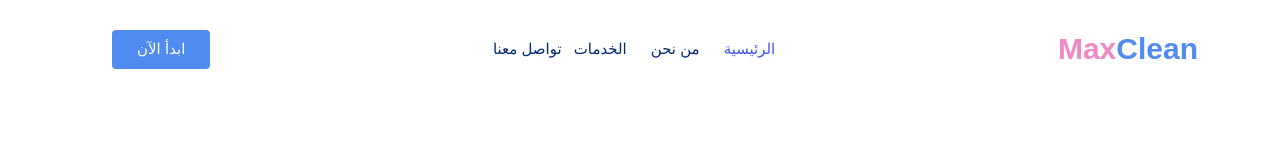
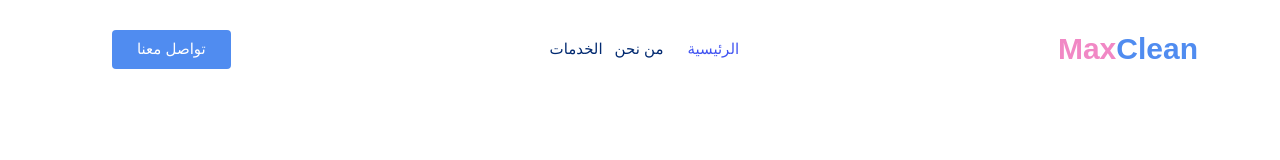
Before and after one commit to mohamedadel-17/MacClean, a plain HTML site: page index.html in a window 1280 px wide. Shown: the top 160 px of the page. Drawn offline with Linux system fonts and the light colour scheme; a web font is replaced by a local one.

Commit message:
Fixing some problems

```diff
--- a/index.html
+++ b/index.html
@@ -50,12 +50,12 @@
           <!-- <li><a href="#">أعمالنا</a></li> -->
           <!-- <li><a href="#team">فريقنا</a></li> -->
           <!-- <li><a href="blog.html">المدونة</a></li> -->
-          <li><a href="#contact">تواصل معنا</a></li>
+          <!-- <li><a href="#contact">تواصل معنا</a></li> -->
         </ul>
         <i class="mobile-nav-toggle d-xl-none bi bi-list"></i>
       </nav>
 
-      <a class="btn-getstarted flex-md-shrink-0" href="index.html#about">ابدأ الآن</a>
+      <a class="btn-getstarted flex-md-shrink-0" href="#contat">تواصل معنا</a>
     </div>
   </header>
 
@@ -77,7 +77,7 @@
               <a href="https://www.instagram.com/maxclean.eg/" target="_blank"><i class="bi bi-instagram"></i></a>
             </div>
             <div class="d-flex flex-column flex-md-row justify-content-end align-items-center gap-2" data-aos="fade-up" data-aos-delay="200">
-              <a href="#contant" class="btn-get-started">تواصل معنا</a>
+              <a href="#contact" class="btn-get-started">تواصل معنا</a>
               <a href="#services" class="btn-get-started alt-btn">خدماتنا</a>
             </div>
           </div>
@@ -106,13 +106,13 @@
                 بنقدملك جودة عالية باستخدام أحدث الماكينات الألمانية لضمان أفضل نتيجة.
                 نحرص دائمًا على الدقة، الالتزام بالمواعيد، ورضا عملائنا في كل زيارة.
               </p>
-              <!-- !!!! -->
+              <!--
               <div class="text-center text-lg-start">
                 <a href="#" class="btn-read-more d-inline-flex align-items-center justify-content-center align-self-center">
                   <span>اعرف أكثر</span>
                   <i class="bi bi-arrow-right"></i>
                 </a>
-              </div>
+              </div> -->
             </div>
           </div>
 
@@ -366,7 +366,7 @@
           </p>
         </div> -->
         <div class="btn-buy-wrapper">
-          <a href="#contact" class="btn-buy">احجز الآن</a>
+          <a href="https://wa.me/+201018776896" class="btn-buy">احجز الآن</a>
         </div>
 
       </div>
```
